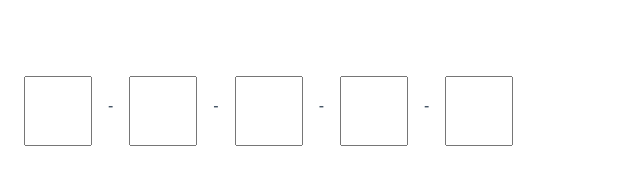
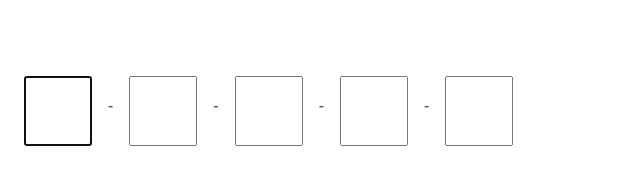
Before and after one commit to mbj36/vue-otp-input, a Vue app: page / in a window 1280 px wide. Shown: the top 196 px of the page, without its empty margins (0-640 px from the left). Built offline with nearby package versions, Linux system fonts and the light colour scheme.

Commit message:
Disable prop

```diff
--- a/src/App.vue
+++ b/src/App.vue
@@ -1,6 +1,6 @@
 <template>
   <div id="app">
-    <VueOtpInput seperator="-" :numInputs="5" />
+    <VueOtpInput seperator="-" :numInputs="5" shouldAutoFocus/>
   </div>
 </template>
 
--- a/src/components/VueOtpInput.vue
+++ b/src/components/VueOtpInput.vue
@@ -2,7 +2,7 @@
   <div class="div__style">
     <span v-for="i in numInputs" :key="i">
       <div class="sep">
-        <input :class="inputStyle ? '' : 'inputStyling'" :style="inputStyle" type="tel" maxLength="1" />
+        <input :class="inputStyle ? '' : 'inputStyling'" :disabled="disable" :style="inputStyle" type="tel" maxLength="1" ref="input" />
         <span v-show="i < numInputs">{{seperator}}</span>
       </div>
     </span>
@@ -31,11 +31,15 @@
         type: Object,
         required: false
       },
+      disabled: {
+        type: Boolean,
+        required: false
+      },
       onChange: {
         type: Function,
         required: false
       },
-      disabled: {
+      disable: {
         type: Boolean,
         required: false
       },
@@ -56,6 +60,12 @@
       focusPrevInput() {
         const { activeInput } = this;
         this.focusInput(activeInput - 1);
+      }
+    },
+    mounted: function() {
+      const { shouldAutoFocus } = this;
+      if (shouldAutoFocus) {
+        this.$refs.input[0].focus();
       }
     }
   };
```
